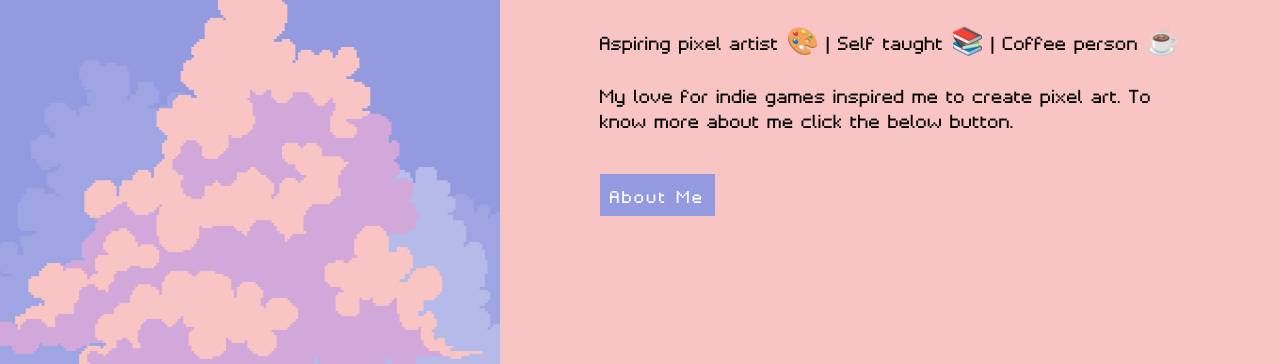
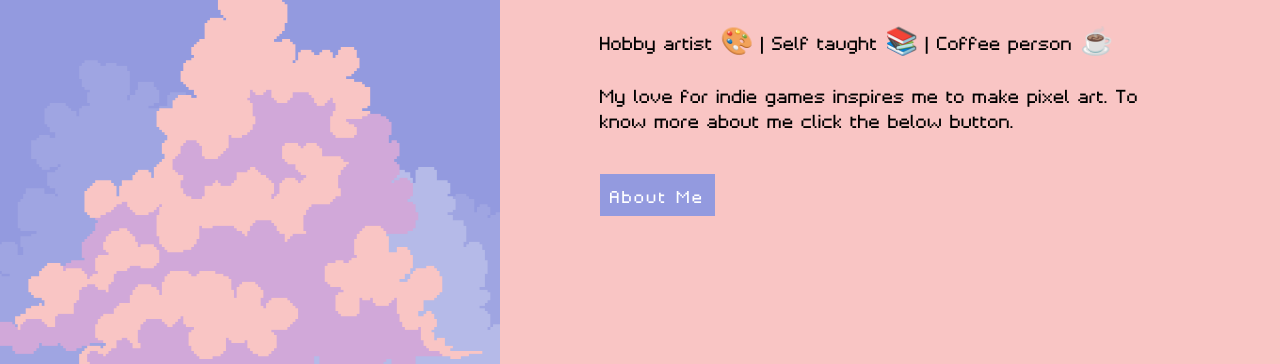
Before and after one commit to pxlsamosa/portfolio, a plain HTML site: page index.html in a window 1280 px wide. Shown: the part 369-733 px from the top of the page. Drawn offline with Linux system fonts and the light colour scheme.

Commit message:
Update index.html

```diff
--- a/index.html
+++ b/index.html
@@ -22,8 +22,8 @@
                 <h1>Pxlsamosa!</h1>
                 <h4>I'm a Pixel Artist ;)</h4>
                 <br>
-                <p>Aspiring pixel artist 🎨 | Self taught 📚 | Coffee person ☕ <br><br>My love for indie games
-                    inspired me to create pixel art. To know more about me click the below button.
+                <p>Hobby artist 🎨 | Self taught 📚 | Coffee person ☕ <br><br>My love for indie games
+                    inspires me to make pixel art. To know more about me click the below button.
                 </p>
                 <br>
                 <a href="#about" class="btn">About Me</a>
@@ -144,7 +144,7 @@
         </div>
         <div class="content">
             <div class="textBx">
-                <p>Hello there, I'm Sam, I'm a passionate pixel artist. For the last three years I have been doing my bachelor's in computer applications but that's when I realised my love for pixel art. Through my hard work and dedication I hope to become better at creating pixel art. My main focus is in creating gaming environments and character assets. </br></br>How did I realise my passion for pixel art? </br></br> By playing games, yes!
+                <p>Hello there, myself Samo (Just to be clear it's how I identify as in my art community! this name has nothing to do with my real life name ^^'), I'm a passionate pixel artist. For the last three years I have been doing my bachelor's in computer applications but that's when I realised my love for pixel art. Through my hard work and dedication I hope to become better at creating pixel art. My main focus is in creating gaming environments and character assets. </br></br>How did I realise my love for pixel art? </br></br> By playing games, yes!
                 I used to play indie games in my free time and that's how I came to know that these beautiful art pieces were made from tiny squares. It intrigued me so I researched about it and wanted to learn. So ye that's the story of me embarking on a journey to learn pixel art :D. From then on I have been creating pixel art. Day by day I was able to see the progress. I'm self taught but still my love for pixel art keeps me going every single day.</p>
             </div>
             <div class="imgBx">
```
